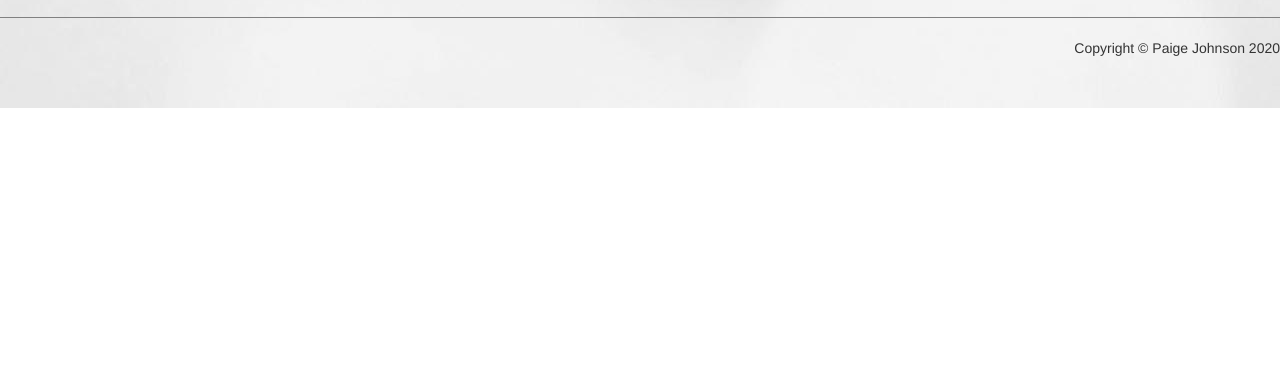
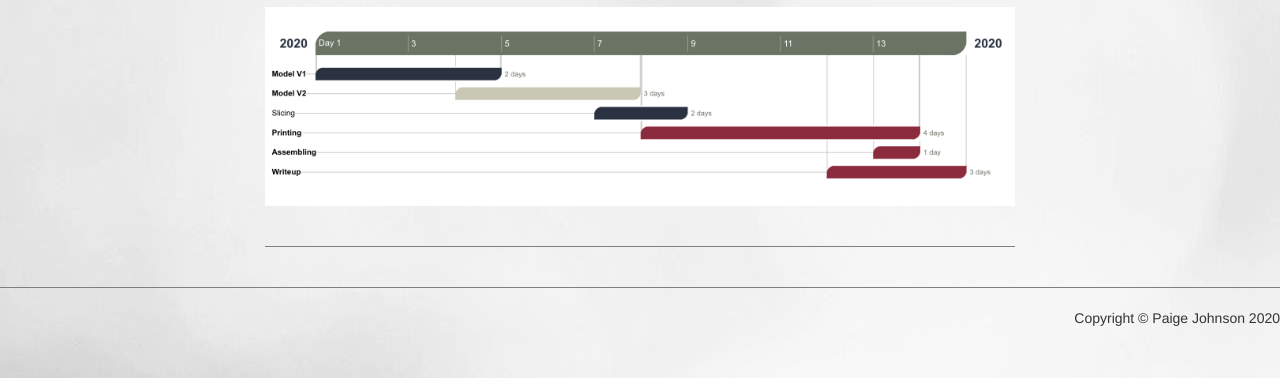
Before and after one commit to Paigej/paigej.github.io, a plain HTML site: page projects/prop/index.html in a window 1280 px wide. Shown: the part 2412-2790 px from the top of the page. Before the commit the page ends 2520 px from the top, so only its background shows below. Drawn offline with nearby package versions, Linux system fonts and the light colour scheme.

Commit message:
add timeline graphic

```diff
--- a/projects/prop/index.html
+++ b/projects/prop/index.html
@@ -141,6 +141,13 @@
                <iframe src="https://docs.google.com/spreadsheets/d/e/2PACX-1vQNggRiECYSgEOQojRzKn9hPwllq7gwXZPuv4bLrtG_1AN0k2jLrbwGRfvW6XN48uTC2Hoy_m62Pe7E/pubhtml?widget=true&amp;headers=false" width="100%" height="310"></iframe>
 
 
+                </p>
+                <img class="img-responsive center-block" src="../../images/prop/prop4.png" alt="CD Dragon 0">
+                <br>
+
+                <hr>
+
+
             </div>
             </div>
         </div>
```
Also changed, not shown: images/prop/prop4.png (added), 1 other file.
